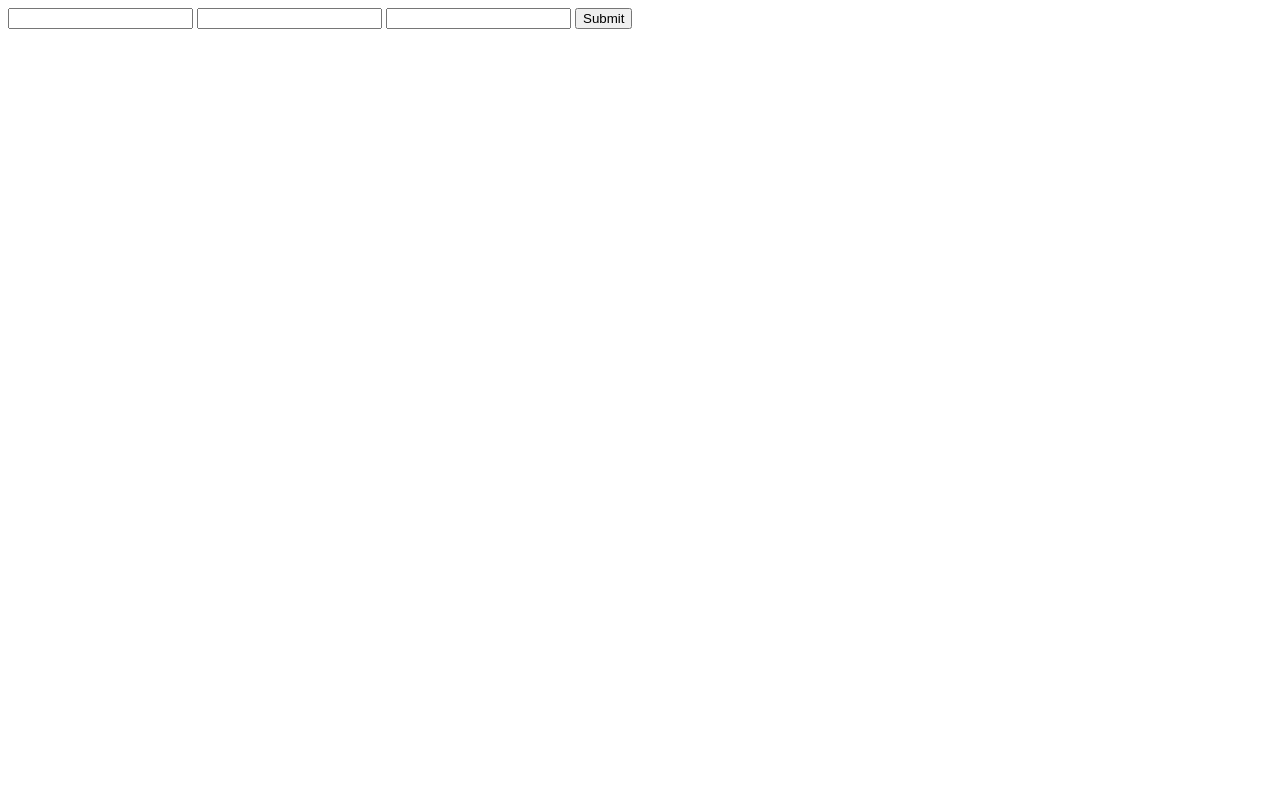
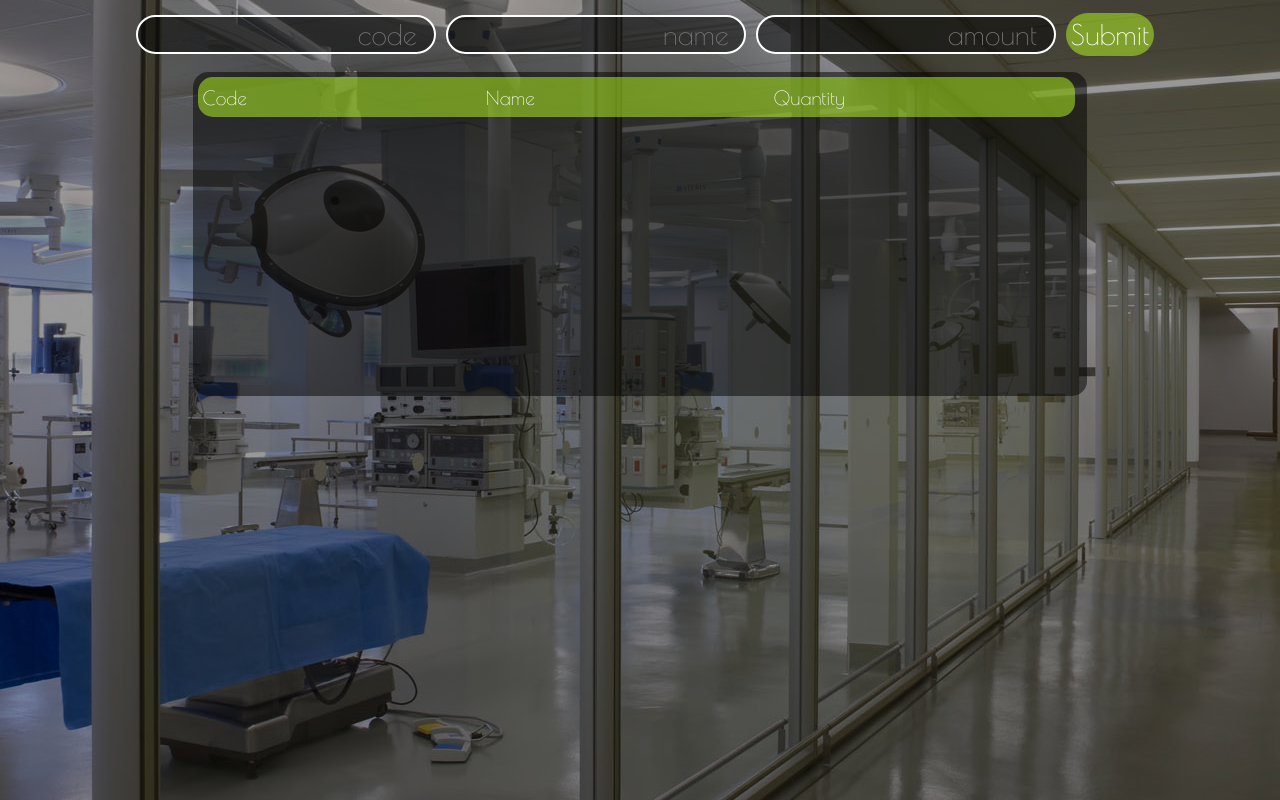
Before and after one commit to galliumspoon/tibiaList, a plain HTML site: page public/index.html in a window 1280 px wide. Drawn offline with nearby package versions, Linux system fonts and the light colour scheme; no server answers.

Commit message:
final beautiful finish

```diff
--- a/public/index.html
+++ b/public/index.html
@@ -4,17 +4,23 @@
   <meta charset="utf-8">
   <meta name="viewport" content="width=device-width, initial-scale=1.0">
   <!-- <link rel="shortcut icon" href="favicon.ico" /> -->
+  <link href="https://fonts.googleapis.com/css?family=Poiret+One" rel="stylesheet">
   <link rel="stylesheet" type="text/css" href="tibiaList.css">
 </head>
 
 <body>
   <form id="newItem">
-    <input id="itemSerial" type="number" required/> <!-- item number /makes the field required-->
-    <input id="itemName" type="text" required/>
-    <input id="itemQuantity" type="number" required/>
-    <button id="submit">Submit</button>
+    <div id="inputs">
+      <input id="itemSerial" type="number" placeholder="code"required/> <!-- item number /makes the field required-->
+      <input id="itemName" type="text" placeholder="name"required/>
+      <input id="itemQuantity" type="number" placeholder="amount" required/>
+      <button id="submit">Submit</button>
+    </div>
   </form>
-  <div id="container"> </div>
+  <div id="container">
+  <div class="item" id="labels"><p>Code</p><p>Name</p><p>Quantity</p><p></p></div>
+</div>
+
 </body>
 
 <script src="https://www.gstatic.com/firebasejs/4.10.1/firebase.js"></script>
--- a/public/tibiaList.css
+++ b/public/tibiaList.css
@@ -1,3 +1,91 @@
-/*1.) look up flex-boxes
-2.) positioning: fixed (for boxes)
-3.) also also also run npm install in the directory of this project so you can deploy*/
+body {
+  background-image: linear-gradient(to bottom, rgba(0,0,0,0.4) 0%,rgba(0,0,0,0.4) 100%), url("./MITIE_05.jpg");
+  background-position: center;
+  display: flex;
+  flex-direction: column;
+  align-items: center;
+  justify-content: center;
+}
+
+#inputs {
+  display: flex;
+  align-items: center;
+  justify-content: center;
+  flex-wrap: wrap;
+}
+
+input {
+  border: solid white 2px;
+  border-radius: 25px;
+  color: white;
+  background-color: rgba(0, 0, 0, .5);
+  font-size: 1.75em;
+  font-family: 'Poiret One', cursive;
+  text-align: right;
+  margin-left: 10px;
+  margin-top: 5px;
+  width: 300px;
+}
+
+form button {
+  border-radius: 25px;
+  color: white;
+  background-color: rgba(185, 255, 35, .5);
+  border: none;
+  font-size: 1.75em;
+  font-family: 'Poiret One', cursive;
+  margin-left: 10px;
+  margin-top: 5px;
+  padding: 5px;
+}
+
+input:nth-child(2) {
+  padding-right: 15px;
+}
+
+#container {
+  overflow-y: auto;
+  height: 40%;
+  background-color: rgba(0,0,0,0.5);
+  border-radius: 15px;
+  padding: 5px;
+  width: 70%;
+}
+
+.item {
+  display: flex;
+  background-color: rgba(185, 255, 35, .5);
+  color: white;
+  font-size: 1.2em;
+  border-radius: 15px;
+  padding: 5px;
+  height: 30px;
+  font-family: 'Poiret One', cursive;
+  text-align: center;
+  justify-content: space-between;
+  margin-bottom: 5px;
+  width: 98%;
+}
+
+#labels p:nth-child(4) {
+  width: 20%;
+}
+.item p {
+  margin-right: 5px;
+  margin-top: 5px;
+}
+
+.item p:nth-child(2) {
+  width: 50%;
+}
+.item button {
+  border-radius: 25px;
+  background-color: rgba(0,0,0,0.5);
+  border: none;
+  font-family: 'Poiret One', cursive;
+  margin-left: 10px;
+  padding: 5px;
+  font-size: .75em;
+  color: white;
+  width: 20%;
+}
--- a/public/tibiaList.js
+++ b/public/tibiaList.js
@@ -35,7 +35,7 @@ itemsResolved.then( function(data) {
     $("#container").append(`<div class="item" id=${item.serial}><p>${item.serial}</p><p>${item.name}</p><p>${item.quantity}</p><button id='${item.serial}button'>Delete</button></div>`)
     $(`#${item.serial}button`).click(function() {
       fbRef.ref(`/items/${item.serial}`).remove()
-      $(`#${item.serial}`).html('')
+      $(`#${item.serial}`).remove()
     })
   }
 })
```
Also changed, not shown: public/MITIE_05.jpg (added), 1 other file.
